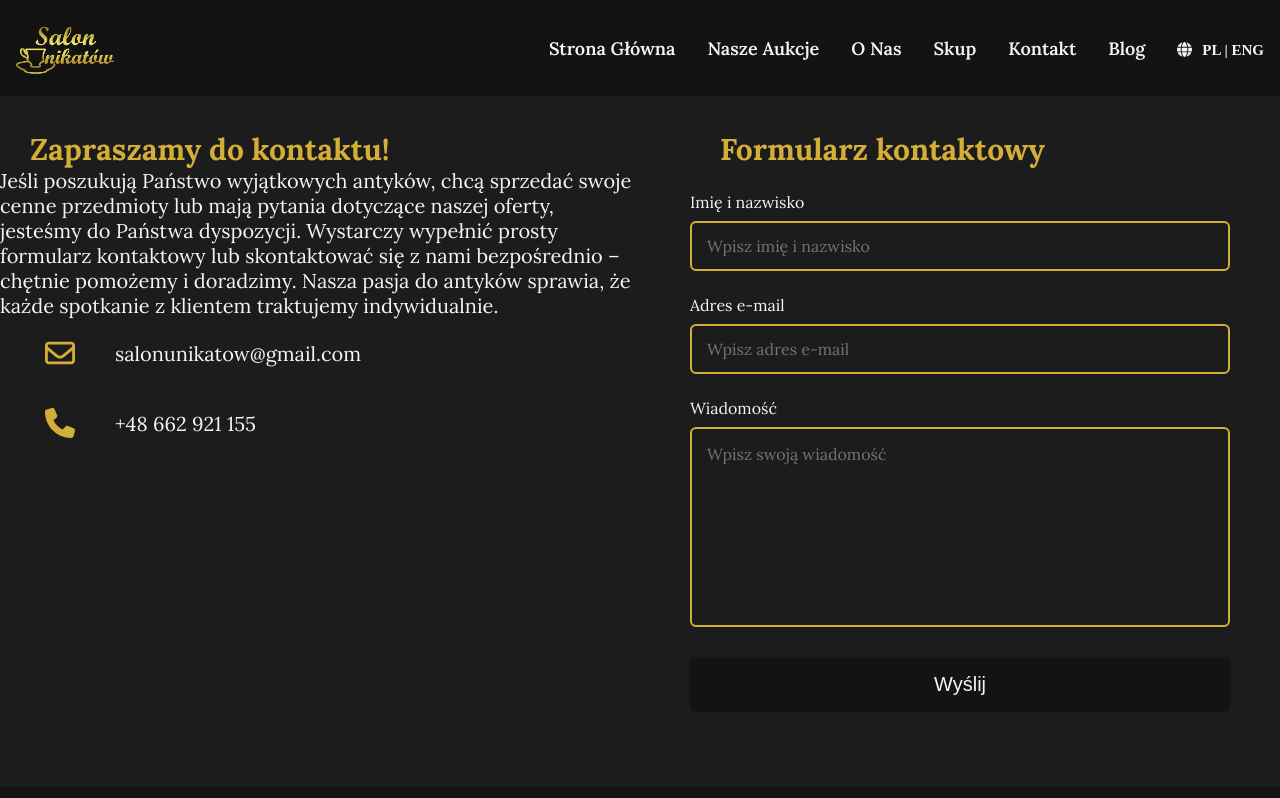
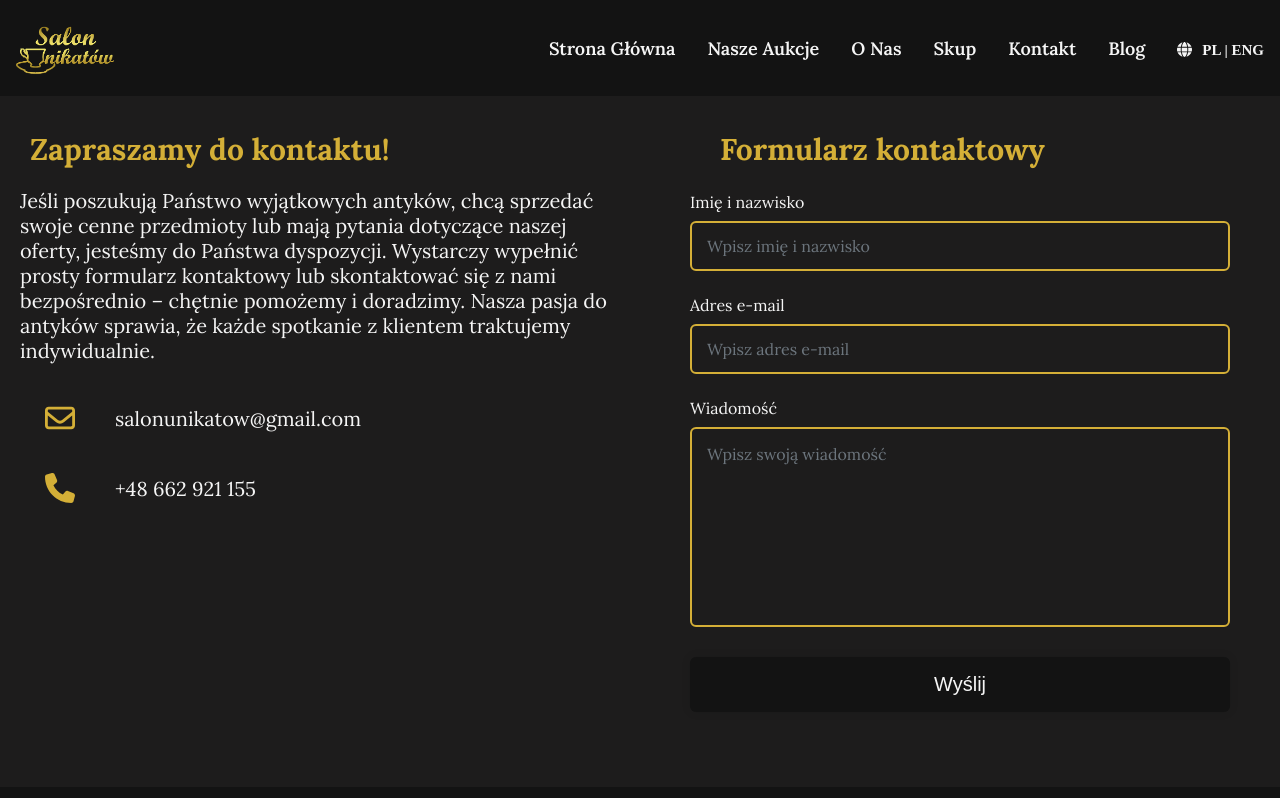
Before and after one commit to jkbednarczyk/subc, a React (Create React App) app: page /contact in a window 1280 px wide. Shown: the top 798 px of the page. Built offline with nearby package versions, Linux system fonts and the light colour scheme; a web font is replaced by a local one.

Commit message:
SUBC-0031 Fix padding

```diff
--- a/src/components/contact/ContactPage.component.tsx
+++ b/src/components/contact/ContactPage.component.tsx
@@ -20,7 +20,7 @@ export const ContactPage = () => {
         <section className = "contact__page">
             <ul className = "contact__data">
                 <h1>{translate("CONTACT.CONTACT_PAGE_TITLE")}</h1>
-                <li className = "contact__item">
+                <li className = "contact__data-item">
                     <p>{translate("CONTACT.CONTACT_PAGE_TEXT")}</p>
                 </li>
                 <CustomContactItem icon = {faEnvelope}>
--- a/src/components/contact/ContactPage.css
+++ b/src/components/contact/ContactPage.css
@@ -18,6 +18,12 @@
 
 .contact__data {
     padding-top: 50px;
+}
+
+.contact__data-item {
+    flex: 1;
+    padding: 20px;
+    display: flex;
 }
 
 .contact__page h1 {
@@ -66,7 +72,7 @@
         margin-left: 0;
     }
 
-    .contact__item {
+    .contact__data-item {
         padding: 15px;
     }
 }
```
